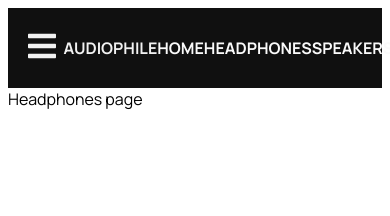
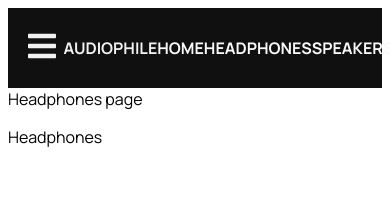
Before and after one commit to Dachi-Papashvili88/audiophile-e-commerce-site, a React (Vite) app: page /headphones in a window 390 px wide. Shown: the top 216 px of the page. Built offline with nearby package versions, Linux system fonts and the light colour scheme.

Commit message:
add headphones

```diff
--- a/src/pages/Headphones.jsx
+++ b/src/pages/Headphones.jsx
@@ -1,5 +1,8 @@
 export default function Headphones() {
   return (
-    <div>Headphones page</div>
-  )
+    <>
+      <div>Headphones page</div>
+      <p>Headphones</p>
+    </>
+  );
 }
```
